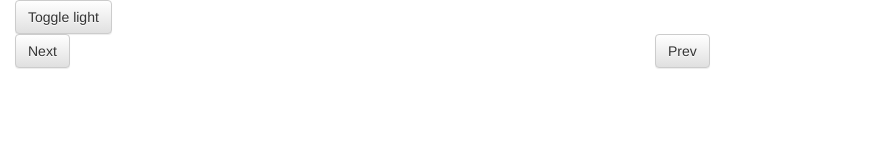
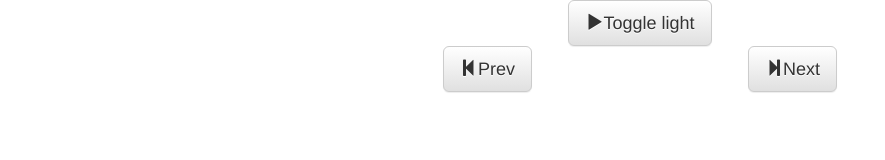
Before and after one commit to Auo/node-pixelpi, a website: page app/index.html in a window 1280 px wide. Shown: the whole page, without its empty margins (0-885 px from the left). Drawn offline with Linux system fonts and the light colour scheme.

Commit message:
updated readme, web changes and some comments in animation-player

```diff
--- a/animation-player.js
+++ b/animation-player.js
@@ -87,11 +87,13 @@ AnimationPlayer.prototype.reset = function reset () {
 
 AnimationPlayer.prototype.pauseFrameAnimation = function stopFrameAnimation () {
   this._clearIntervalHandler()
+  //draw a black frame and then cancel iteration?
   this.reset()
 }
 
 AnimationPlayer.prototype.continueFrameAnimation = function continueFrameAnimation () {
   ws281x.init(this.numPixels)
+  ws281x.setBrightness(50)
   //this doesn't work, why?
   setTimeout(this._setIntervalHandler.bind(this), 500)
 }
--- a/app/index.html
+++ b/app/index.html
@@ -12,18 +12,20 @@
 <body>
   <div class="container-fluid">
     <div class="row">
-      <div class="col-md-12 col-sm-12">
-        <button id="power" class="btn btn-default">Toggle light</button>
+      <div class="col-md-6 col-sm-6 col-md-offset-3 col-sm-offset-3 col-xs-offset-3 col-xs-6 text-center">
+        <button id="power" class="btn btn-default btn-lg"><span class="glyphicon glyphicon-play"></span>Toggle light</button>
       </div>
     </div>
 
     <div class="row">
-      <div class="col-md-6 col-sm-6">
-        <button id="next" class="btn btn-default">Next</button>
+<div class="col-md-6 col-sm-6 col-md-offset-3 col-sm-offset-1 col-xs-12 text-center">
+      <div class="col-md-6 col-sm-6 col-xs-6">
+        <button id="prev" class="btn btn-default btn-lg"><span class="glyphicon glyphicon-step-backward" aria-hidden="true"></span>Prev</button>
       </div>
-      <div class="col-md-6 col-sm-6">
-        <button id="prev" class="btn btn-default">Prev</button>
+      <div class="col-md-6 col-sm-6 col-xs-6">
+        <button id="next" class="btn btn-default btn-lg"><span class="glyphicon glyphicon-step-forward" aria-hidden="true"></span>Next</button>
       </div>
+</div>
     </div>
   </div>
 </body>
```
Also changed, not shown: README.md.
